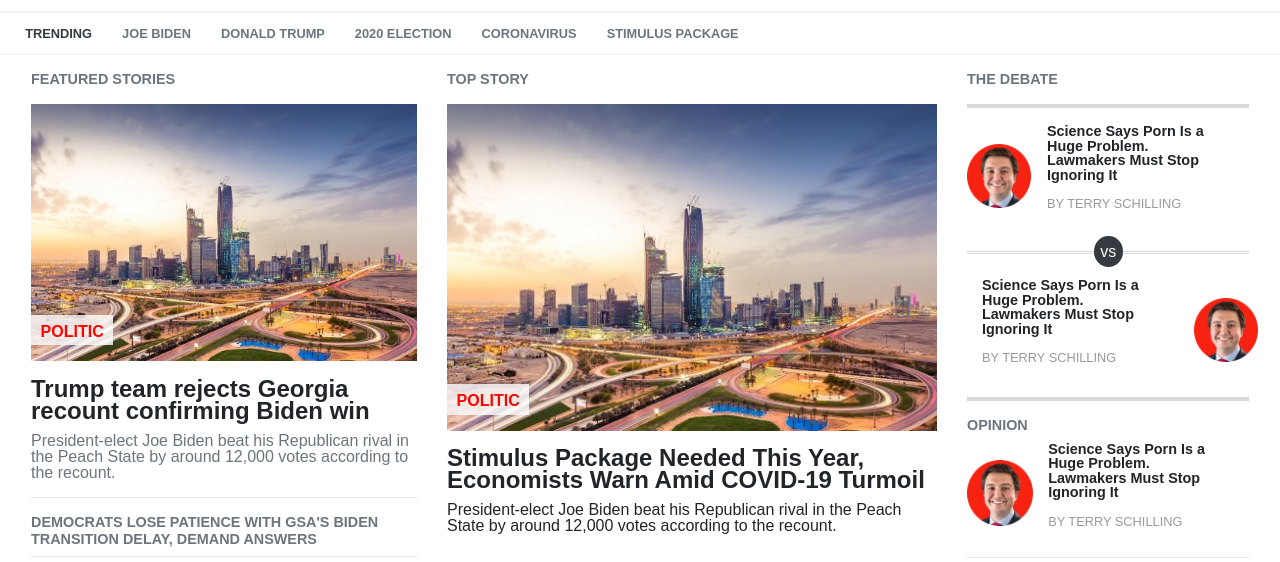
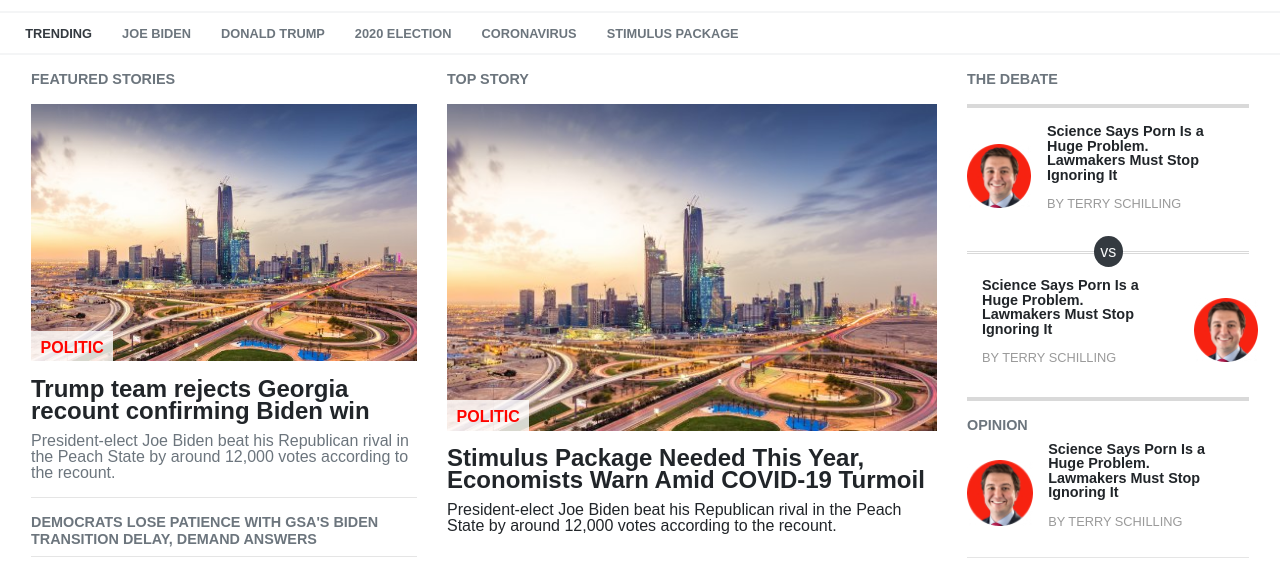
Before and after one commit to vichuge/7-using-bootstrap, a plain HTML site: page index.html in a window 1280 px wide. Shown: the part 168-730 px from the top of the page. Drawn offline with nearby package versions, Linux system fonts and the light colour scheme.

Commit message:
Fix absolute position to title image

```diff
--- a/assets/stylesheets/style.css
+++ b/assets/stylesheets/style.css
@@ -148,6 +148,7 @@ img {
   background-color: rgba(255, 255, 255, 0.8);
   bottom: 0;
   padding: 0.3em 0.6em 0.1em 0.6em;
+  margin-bottom: 0;
 }
 
 .sec-1 {
```
